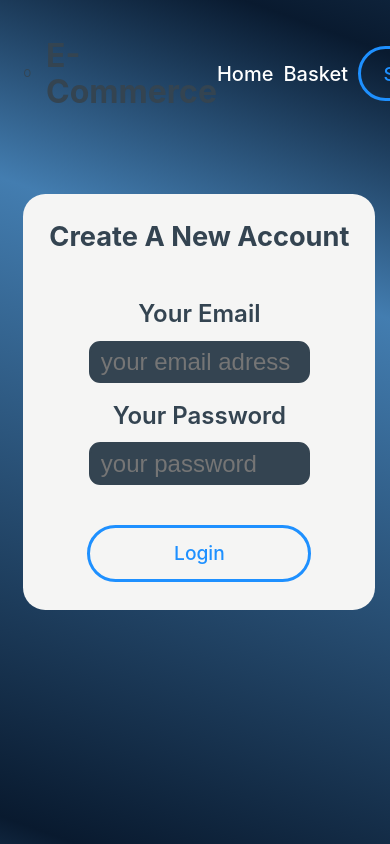
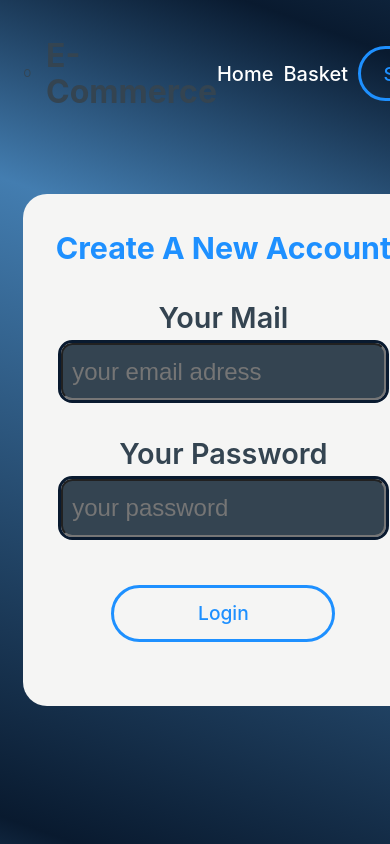
Before and after one commit to celik-arda/e-commerce, a React (Vite) app: page /signup in a window 390 px wide. Shown: the top 844 px of the page. Built offline with nearby package versions, Linux system fonts and the light colour scheme; no server answers.

Commit message:
feat (form comps) : style responsive >1200px
adjust auth forms's scss codes for small laptops responsive design between 1200px-1400px

```diff
--- a/src/components/authComponents/signIn/SignIn.module.css
+++ b/src/components/authComponents/signIn/SignIn.module.css
@@ -1,36 +1,65 @@
+.login_form_container .form_area input {
+  max-width: 90%;
+  margin-bottom: 2rem;
+  outline: 3px solid #091A2F !important;
+  -webkit-transition: outline 300ms ease-out;
+  transition: outline 300ms ease-out;
+}
+.login_form_container .form_area input:focus {
+  outline: 6px solid #1E90FF !important;
+}
+
 .login_form_container {
+  width: 25rem;
+  height: 32rem;
+  padding: 2rem;
+  margin: 4rem auto 0 auto;
   background-color: #F5F5F4;
-  margin: 6rem auto 0 auto;
-  width: 24rem;
-  height: 30rem;
-  padding: 2rem 2rem 3rem 2rem;
   -webkit-box-sizing: border-box;
           box-sizing: border-box;
-  border-radius: 2rem;
+  border-radius: 1.5rem;
 }
-.login_form_container form {
+@media screen and (min-width: 1200px) and (max-width: 1400px) {
+  .login_form_container {
+    width: 23rem;
+    height: 28rem;
+  }
+}
+.login_form_container .form_area {
   width: 100%;
+  height: 100%;
+  margin: 0 auto;
   display: grid;
-  grid-template-rows: 4fr 6fr 4fr 6fr;
-  row-gap: 1%;
+  grid-template-rows: 6fr 4fr 6fr 4fr 6fr 6fr 2fr;
+  justify-items: center;
 }
-.login_form_container form label {
-  text-align: center;
+.login_form_container .form_area h2 {
+  margin: 0 auto;
+  font-size: 1.9rem;
+  color: #1E90FF;
+}
+.login_form_container .form_area label {
   font-weight: 600;
-  font-size: 2rem;
+  font-size: 1.8rem;
 }
-.login_form_container form .login_name_input {
+@media screen and (min-width: 1200px) and (max-width: 1400px) {
+  .login_form_container .form_area label {
+    font-size: 1.6rem;
+  }
+}
+.login_form_container .form_area .login_name_input {
   margin-bottom: 2rem;
 }
-.login_form_container form .login_password_input {
+.login_form_container .form_area .login_password_input {
   margin-bottom: 2rem;
 }
-.login_form_container form button {
-  width: 12rem;
+.login_form_container .form_area button {
+  width: 15rem;
   margin: 0.5rem auto;
 }
-.login_form_container form a {
+.login_form_container .form_area a {
   margin-top: 0.9rem;
-  text-align: right;
-  font-size: 1rem;
+  font-size: 1.1rem;
+  font-weight: 600;
+  justify-self: end;
 }/*# sourceMappingURL=SignIn.module.css.map */
--- a/src/components/authComponents/signIn/SignIn.tsx
+++ b/src/components/authComponents/signIn/SignIn.tsx
@@ -53,6 +53,9 @@ const SignIn = () => {
         return (
             <div className={style.login_form_container}>
                 <form className={style.form_area}>
+
+                    <h2>Signin</h2>
+
                     <label htmlFor="login_name_input">Your Mail</label>
                     <input
                     id="login_name_input"
@@ -62,6 +65,7 @@ const SignIn = () => {
                     title='email' type='email'
                     placeholder='your email adress'
                     />
+
                     <label htmlFor='login_password_input'>Your Password</label>
                     <input
                     id="login_password_input"
@@ -71,18 +75,16 @@ const SignIn = () => {
                     title='password' type='password'
                     placeholder='your password'
                     />
+
                     <button
                     type='submit'
                     onClick={handleLoginForm}>
                         Login
                     </button>
+
                     <NavLink to='/forgot_password' >Forgot my password</NavLink>
+
                 </form>
-
-                {/* <Routes>
-                    <Route path='/forgot_password' element={<ForgotPassword />} />
-                </Routes> */}
-
             </div>
         )
     }
--- a/src/components/authComponents/signOut/SignOut.module.css
+++ b/src/components/authComponents/signOut/SignOut.module.css
@@ -3,7 +3,7 @@
   border-radius: 2rem;
   margin: 4rem auto;
   padding: 2rem 2rem;
-  width: 40rem;
+  width: 41rem;
   height: 18rem;
   display: grid;
   grid-template-rows: 5fr 2fr;
@@ -11,10 +11,22 @@
       -ms-flex-pack: center;
           justify-content: center;
 }
+@media screen and (min-width: 1200px) and (max-width: 1400px) {
+  .signOut_container {
+    width: 33rem;
+    height: 16rem;
+  }
+}
 .signOut_container h4 {
   font-size: 2.5rem;
   font-weight: 600;
   font-style: italic;
+  color: #344451;
+}
+@media screen and (min-width: 1200px) and (max-width: 1400px) {
+  .signOut_container h4 {
+    font-size: 2.2rem;
+  }
 }
 .signOut_container button {
   width: 9rem;
@@ -23,4 +35,11 @@
   font-size: 1.2rem;
   padding: auto 0.8rem;
   margin: 0 auto;
+}
+@media screen and (min-width: 1200px) and (max-width: 1400px) {
+  .signOut_container button {
+    width: 8rem;
+    height: 3.5rem;
+    font-size: 1.1rem;
+  }
 }/*# sourceMappingURL=SignOut.module.css.map */
--- a/src/components/authComponents/signUp/SignUp.tsx
+++ b/src/components/authComponents/signUp/SignUp.tsx
@@ -27,21 +27,6 @@ const SignUp = () => {
         const userInfos = credentials.user
         return userInfos;
         })
-        // .then(userInfos => {
-        //     const uid = userInfos.uid;
-        //     const email = userInfos.email;
-
-        //     if (!email) {
-        //         return;
-        //     }
-        //     const customerRef = doc(db, "customers", uid);
-
-
-        //     setDoc(customerRef, {
-        //         email: email,
-        //         createdAt: serverTimestamp(),
-        //     });
-        // })
         .catch(err => {
             const msg = err.message;
             console.log("hata : ",msg);
@@ -54,12 +39,12 @@ const SignUp = () => {
             const customerRef = doc(db, "customers", uid);
 
             // push new member to customers collection //
-            // firebase timestamp should reach storage(server) to transform to real time data //
+            // "firebase timestamp" should reach storage(server) to transform to real time data //
             await setDoc(customerRef, {
                 email: email,
                 createdAt: serverTimestamp(),
             });
-            await setUserAuthState(true);
+            setUserAuthState(true);
     }
 
     onAuthStateChanged(auth, user => {
@@ -75,10 +60,11 @@ const SignUp = () => {
     if (!userAuthState) {
         return (
             <div className={style.myform}>
-                <h2>Create A New Account</h2>
                 <form className={style.form_area}>
 
-                    <label htmlFor='signup_email'>Your Email</label>
+                    <h2>Create A New Account</h2>
+
+                    <label htmlFor='signup_email'>Your Mail</label>
                     <input
                     id='signup_email'
                     className={style.input_area}
--- a/src/components/authComponents/signUp/Signup.module.css
+++ b/src/components/authComponents/signUp/Signup.module.css
@@ -1,58 +1,61 @@
+.myform .form_area input {
+  max-width: 90%;
+  margin-bottom: 2rem;
+  outline: 3px solid #091A2F !important;
+  -webkit-transition: outline 300ms ease-out;
+  transition: outline 300ms ease-out;
+}
+.myform .form_area input:focus {
+  outline: 6px solid #1E90FF !important;
+}
+
 .myform {
-  width: 22rem;
-  height: 26rem;
-  margin: 4rem auto;
+  width: 25rem;
+  height: 32rem;
+  margin: 4rem auto 0 auto;
+  padding: 2rem 2rem 4rem 2rem;
   background-color: #F5F5F4;
-  border-radius: 1.4rem;
+  border-radius: 1.5rem;
   -webkit-box-sizing: border-box;
           box-sizing: border-box;
-  display: -webkit-box;
-  display: -ms-flexbox;
-  display: flex;
-  -webkit-box-align: center;
-      -ms-flex-align: center;
-          align-items: center;
-  -webkit-box-pack: center;
-      -ms-flex-pack: center;
-          justify-content: center;
-  -webkit-box-orient: vertical;
-  -webkit-box-direction: normal;
-      -ms-flex-direction: column;
-          flex-direction: column;
 }
-.myform h2 {
-  font-size: 1.7rem;
-  color: #344451;
+@media screen and (min-width: 1200px) and (max-width: 1400px) {
+  .myform {
+    width: 23rem;
+    height: 28rem;
+  }
 }
 .myform .form_area {
-  width: 80%;
-  height: 75%;
-  padding: 1rem 1rem;
+  width: 100%;
+  height: 100%;
+  margin: 0 auto;
   display: grid;
-  grid-template-rows: 3fr 4fr 3fr 4fr 8fr;
-  -webkit-box-pack: justify;
-      -ms-flex-pack: justify;
-          justify-content: space-between;
-  gap: 3%;
-  text-align: center;
+  grid-template-rows: 9fr 6fr 11fr 6fr 8fr;
+  justify-items: center;
+  -ms-flex-line-pack: justify;
+      align-content: space-between;
+}
+.myform .form_area h2 {
+  margin: 0 auto;
+  font-size: 1.9rem;
+  color: #1E90FF;
+}
+@media screen and (min-width: 1200px) and (max-width: 1400px) {
+  .myform .form_area h2 {
+    font-size: 1.8rem;
+  }
 }
 .myform .form_area label {
-  font-size: 1.5rem;
+  font-size: 1.8rem;
   font-weight: 600;
 }
-.myform .form_area input {
-  margin: 0 auto;
-  width: 70%;
-  height: 0.8rem;
-  border: 2px solid #344451;
-  outline: none;
-}
-.myform .form_area input:focus {
-  outline: none;
-  border: 2px solid #1E90FF;
+@media screen and (min-width: 1200px) and (max-width: 1400px) {
+  .myform .form_area label {
+    font-size: 1.6rem;
+  }
 }
 .myform .form_area button {
-  margin: 1.6rem auto 0 auto;
+  margin: 1rem auto 0 auto;
   width: 14rem;
   height: 3.6rem;
 }/*# sourceMappingURL=Signup.module.css.map */
--- a/src/components/authComponents/signUp/Signup.module.scss
+++ b/src/components/authComponents/signUp/Signup.module.scss
@@ -1,52 +1,56 @@
 @import '../../../variables.scss';
+@import '../../../mixinsResponsive.scss';
 
 .myform {
-    width: 22rem;
-    height: 26rem;
-    margin: 4rem auto;
+    width: 25rem;
+    height: 32rem;
+    margin: 4rem auto 0 auto;
+    padding: 2rem 2rem 4rem 2rem;
     background-color: $card_background;
-    border-radius: 1.4rem;
+    border-radius: 1.5rem;
     box-sizing: border-box;
-    display: flex;
-    align-items: center;
-    justify-content: center;
-    flex-direction: column;
 
-    h2 {
-        font-size: 1.7rem;
-        color: $text_regular;
+    @include respond-to("small_laptop") {
+        width:23rem;
+        height: 28rem;
     }
 
+
     .form_area {
-        width: 80%;
-        height: 75%;
-        padding: 1rem 1rem;
+        width: 100%;
+        height: 100%;
+        margin: 0 auto;
         display: grid;
-        grid-template-rows: 3fr 4fr 3fr 4fr 8fr;
-        justify-content: space-between;
-        gap: 3%;
-        text-align: center;
+        grid-template-rows: 9fr 6fr 11fr 6fr 8fr;
+        justify-items: center;
+        align-content: space-between;
+
+        h2 {
+            margin: 0 auto;
+            font-size: 1.9rem;
+            color: $button_color;
+
+            @include respond-to("small_laptop") {
+                font-size: 1.8rem;
+            }
+        }
 
         label {
-            font-size: 1.5rem;
+            font-size: 1.8rem;
             font-weight: 600;
+
+            @include respond-to("small_laptop") {
+                font-size: 1.6rem;
+            }
         }
 
         input {
-            margin: 0 auto;
-            width: 70%;
-            height: 0.8rem;
-            border: 2px solid $text_regular;
-            outline: none;
 
-            &:focus {
-                outline: none;
-                border: 2px solid $button_color;
-            }
+            @extend %auth_pages_input;
         }
 
         button {
-            margin: 1.6rem auto 0 auto;
+            margin: 1rem auto 0 auto;
             width: 14rem;
             height: 3.6rem;
         }
```
Also changed, not shown: src/_variables.scss (+16 -4 lines), src/components/authComponents/signIn/SignIn.module.scss (+36 -13 lines), src/components/authComponents/signOut/SignOut.module.scss (+19 -1 lines), 1 other file (tests, documents, lock files or other folders).
